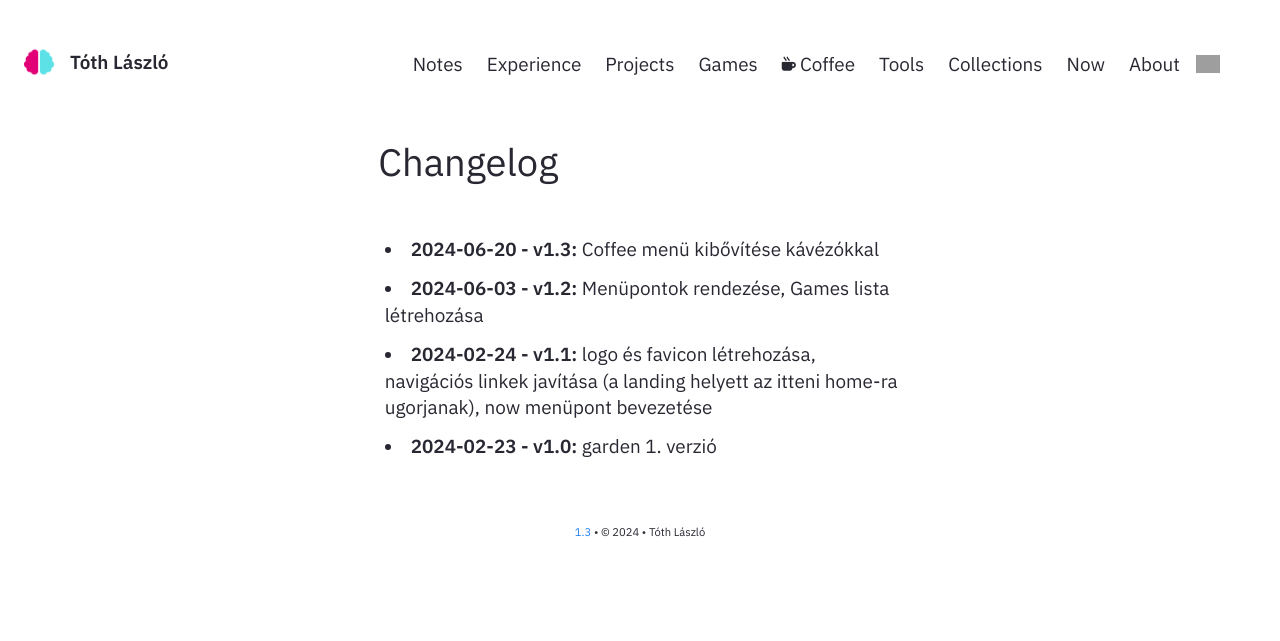
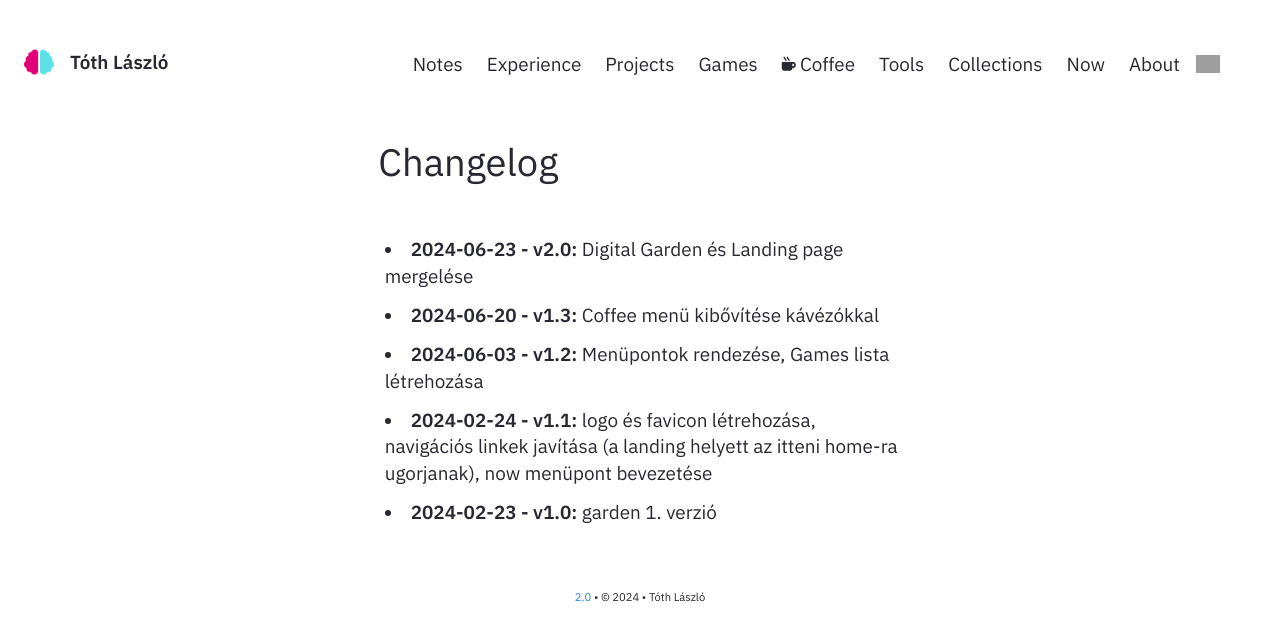
Before and after one commit to tothlp/tothlp.github.io, a Jekyll site: the page built from CHANGELOG.md, in a window 1280 px wide. Shown: the top 641 px of the page. Built offline with Jekyll 4.4.1, drawn with Linux system fonts in a browser that asks for light colours; nearby versions of some CDN libraries; grey boxes are pictures that could not be loaded.

Commit message:
chore: v++

```diff
--- a/_config.yml
+++ b/_config.yml
@@ -32,7 +32,7 @@ content: "A digital garden for my notes, thoughts, experiences and ideas."
 copyright:
   year: © 2024
   msg: Tóth László
-version: 1.3
+version: 2.0
 
 # Set title and content for private & broken link tooltop
 privatelinks:
```
Also changed, not shown: CHANGELOG.md.
